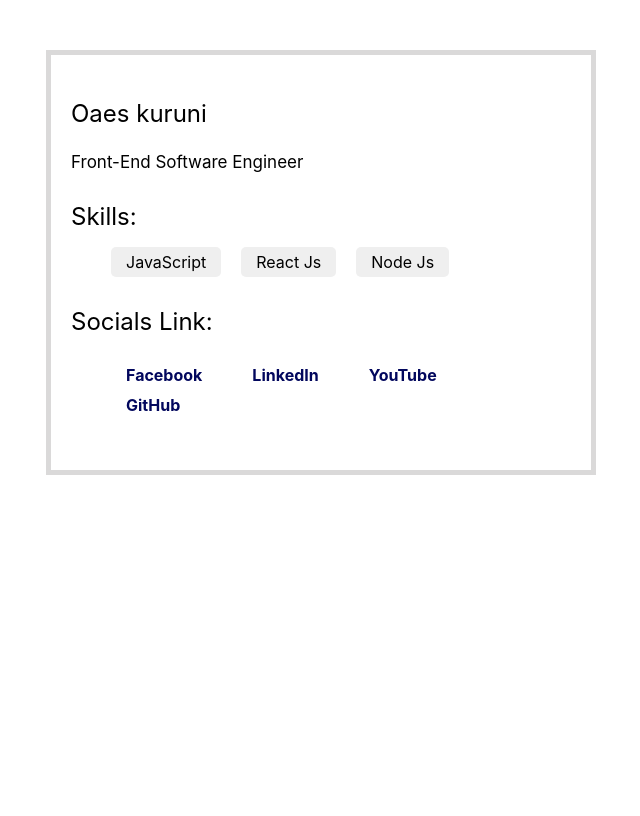
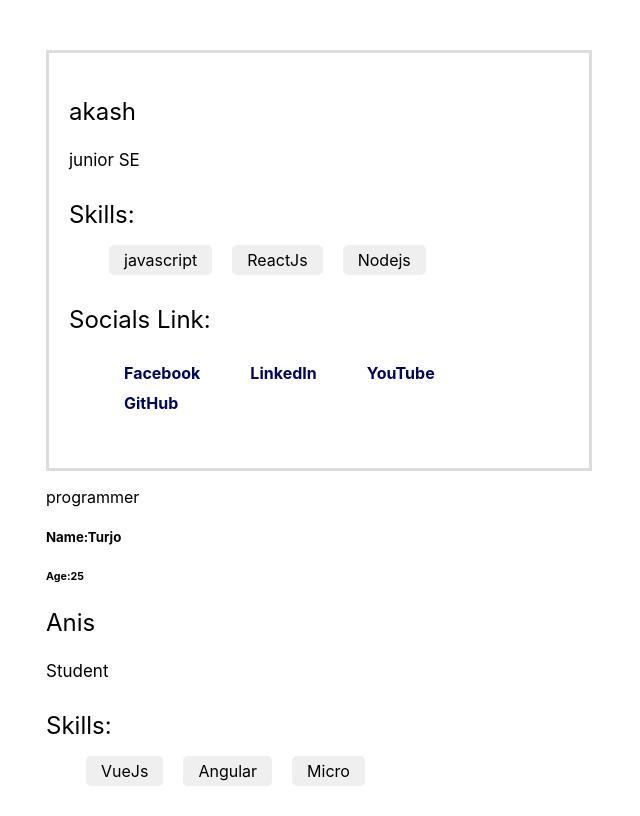
Before and after one commit to oaes/React-practice-v2, a React app: page / in a window 1280 px wide. Shown: the whole page, without its empty margins (344-984 px from the left). Built offline with nearby package versions, Linux system fonts and the light colour scheme.

Commit message:
changes many things.

```diff
--- a/src/components/App.jsx
+++ b/src/components/App.jsx
@@ -1,11 +1,17 @@
 import React from "react";
 import Profile from "./profile";
+import Bio from "./profile/Bio";
+import Skill from "./profile/Skill";
+import Test from "./propsTest/Test";
 
 class App extends React.Component {
   render() {
     return (
-      <div className='AppName'>
-        <Profile/>
+      <div className="AppName">
+        <Profile />
+        <Test name="Turjo" age="25" />
+        <Bio name='Anis' title='Student'/>
+        <Skill skillA='VueJs' skillB='Angular' skillC='Micro'/>
       </div>
     );
   }
--- /dev/null
+++ b/src/components/profile/Bio.jsx
@@ -0,0 +1,12 @@
+import React from "react";
+
+const Bio = (props) => {
+  return (
+    <div className="bio">
+      <h3 className="bioText">{props.name}</h3>
+      <p>{props.title}</p>
+    </div>
+  );
+};
+
+export default Bio;
--- /dev/null
+++ b/src/components/profile/Skill.jsx
@@ -0,0 +1,16 @@
+import React from "react";
+
+const Skill = (props) => {
+  return (
+    <div className="skills">
+      <h3 className="skill">Skills:</h3>
+      <ul>
+        <li>{props.skillA}</li>
+        <li>{props.skillB}</li>
+        <li>{props.skillC}</li>
+      </ul>
+    </div>
+  );
+};
+
+export default Skill;
--- /dev/null
+++ b/src/components/profile/SocialLink.jsx
@@ -0,0 +1,25 @@
+import React from "react";
+
+const SocialLink = () => {
+  return (
+    <div className="socialLinks">
+      <h3 className="links">Socials Link:</h3>
+      <ul>
+        <li>
+          <a href="facebook.com">Facebook</a>
+        </li>
+        <li>
+          <a href="linkedin.com">LinkedIn</a>
+        </li>
+        <li>
+          <a href="youtube.com">YouTube</a>
+        </li>
+        <li>
+          <a href="youtube.com">GitHub</a>
+        </li>
+      </ul>
+    </div>
+  );
+};
+
+export default SocialLink;
--- a/src/components/profile/index.jsx
+++ b/src/components/profile/index.jsx
@@ -1,39 +1,25 @@
 import React from "react";
+import Bio from "./Bio";
 import "./profile.style.css";
+import Skill from "./Skill";
+import SocialLink from "./SocialLink";
 
 class Profile extends React.Component {
+  me ={
+    name:'akash',
+    title:'junior SE',
+    skillA:'javascript',
+    skillB:'ReactJs',
+    skillC:'Nodejs'
+  }
+
   render() {
+
     return (
       <div className="container">
-        <div className="bio">
-          <h3 className='bioText'>Oaes kuruni</h3>
-          <p>Front-End Software Engineer</p>
-        </div>
-        <div className="skills">
-          <h3 className='skill'>Skills:</h3>
-          <ul>
-            <li>JavaScript</li>
-            <li>React Js</li>
-            <li>Node Js</li>
-          </ul>
-        </div>
-        <div className="socialLinks">
-          <h3 className='links'>Socials Link:</h3>
-          <ul>
-            <li>
-              <a href="facebook.com">Facebook</a>
-            </li>
-            <li>
-              <a href="linkedin.com">LinkedIn</a>
-            </li>
-            <li>
-              <a href="youtube.com">YouTube</a>
-            </li>
-            <li>
-              <a href="youtube.com">GitHub</a>
-            </li>
-          </ul>
-        </div>
+        <Bio name={this.me.name} title={this.me.title}/>
+        <Skill skillA={this.me.skillA} skillB={this.me.skillB} skillC={this.me.skillC}/>
+        <SocialLink />
       </div>
     );
   }
--- a/src/components/profile/profile.style.css
+++ b/src/components/profile/profile.style.css
@@ -3,7 +3,7 @@
   min-height: 100px;
   padding: 20px;
   margin-top: 50px;
-  border: 5px solid rgb(218, 217, 217);
+  border: 3px solid #ddd;
 }
 
 .bio {
--- /dev/null
+++ b/src/components/propsTest/Test.jsx
@@ -0,0 +1,13 @@
+import React from "react";
+
+const Test = (props) => {
+  return (
+    <div>
+      <p>programmer</p>
+      <h5>Name:{props.name}</h5>
+      <h6>Age:{props.age}</h6>
+    </div>
+  );
+};
+
+export default Test;
```
